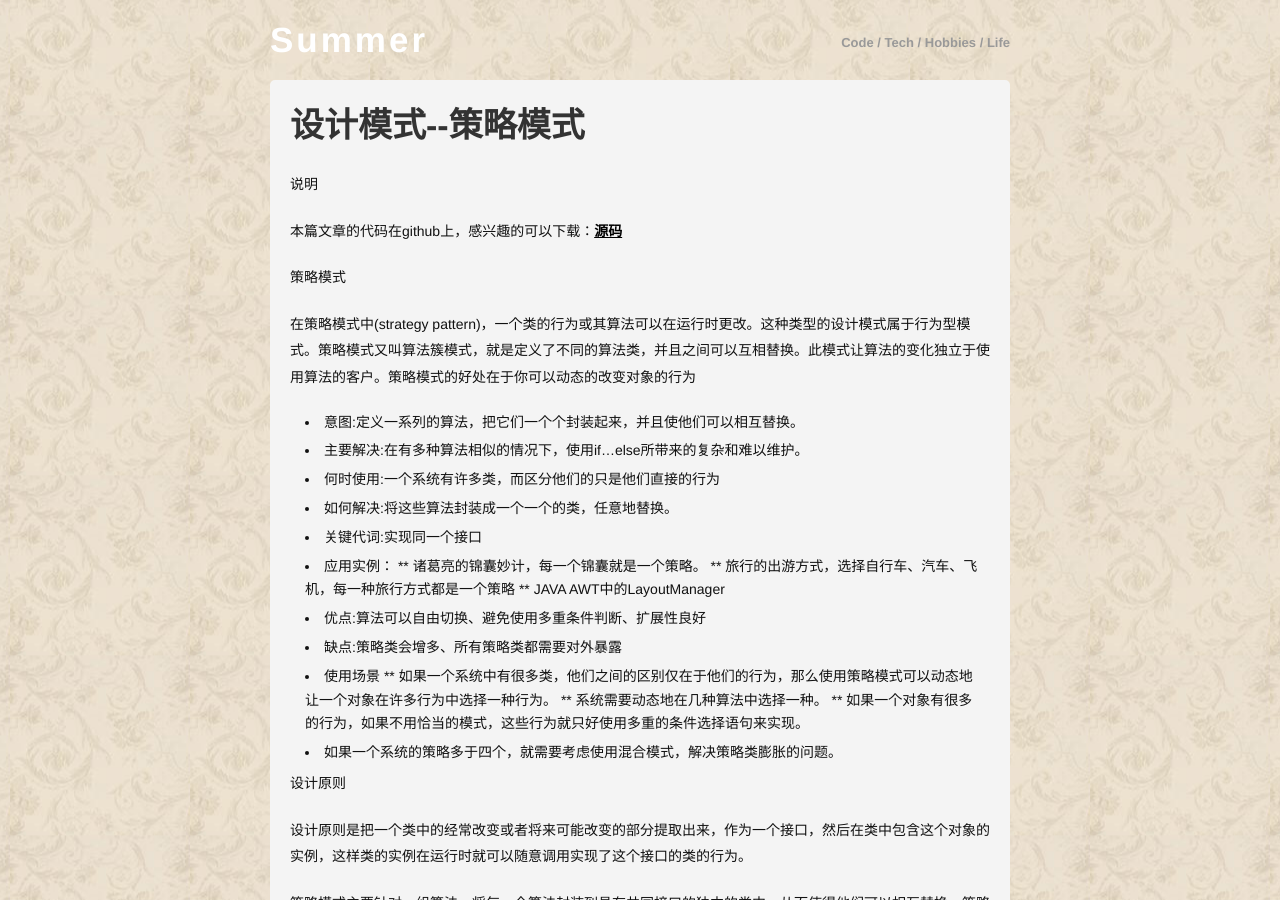
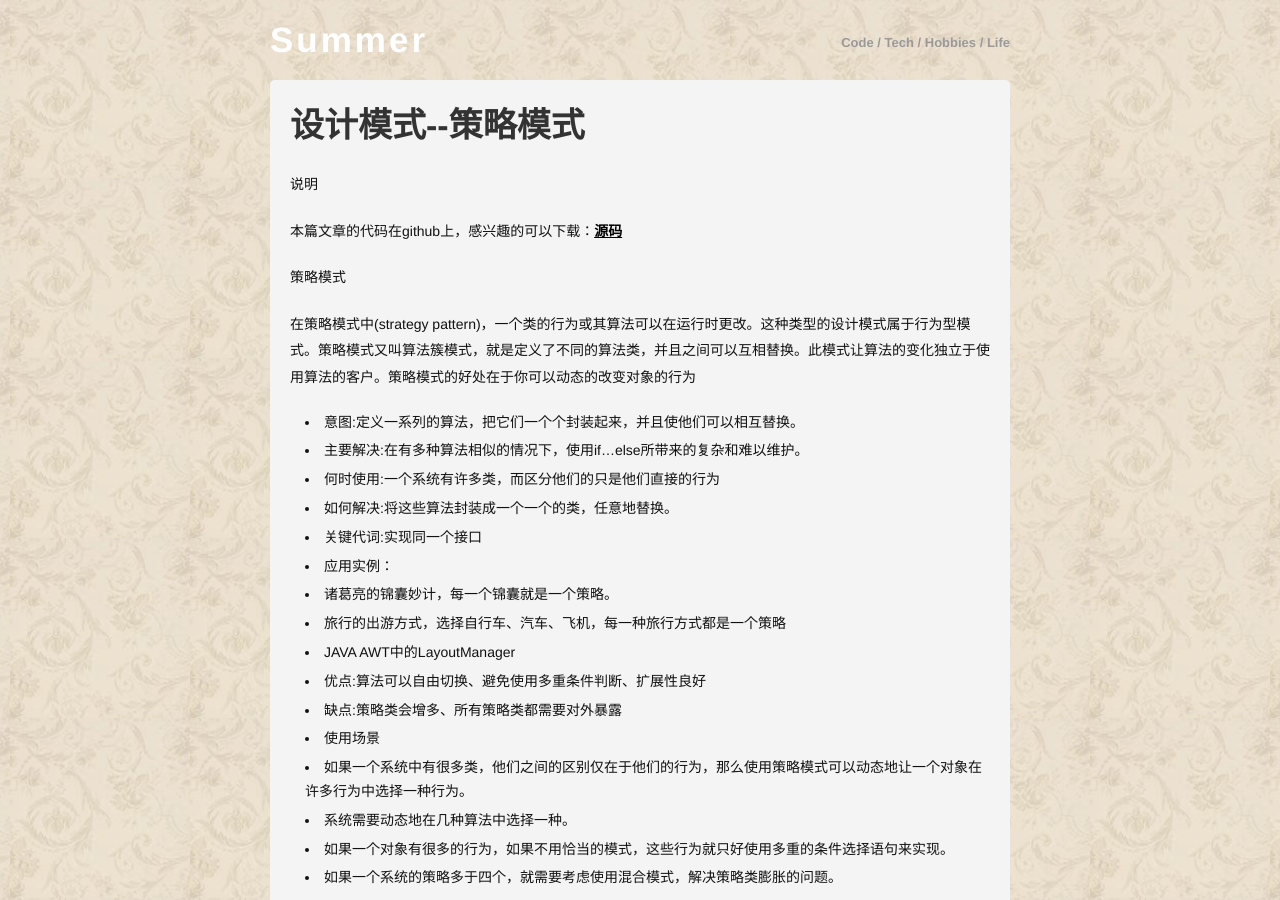
Before and after one commit to sdyz5210/sdyz5210.github.io, a Jekyll site: the page built from _posts/2015-11-26-design-patterns-strategy.md, in a window 1280 px wide and 900 px high. Built offline with Jekyll 4.4.1, drawn with Linux system fonts in a browser that asks for light colours; Markdown is read by kramdown in place of the engine named in the settings; comment, search, counter and statistics services are not loaded.

Commit message:
调整格式

```diff
--- a/_posts/2015-11-26-design-patterns-strategy.md
+++ b/_posts/2015-11-26-design-patterns-strategy.md
@@ -19,15 +19,15 @@ tags: [design patterns]
 * 如何解决:将这些算法封装成一个一个的类，任意地替换。
 * 关键代词:实现同一个接口
 * 应用实例：
- ** 诸葛亮的锦囊妙计，每一个锦囊就是一个策略。
- ** 旅行的出游方式，选择自行车、汽车、飞机，每一种旅行方式都是一个策略
- ** JAVA AWT中的LayoutManager
+ * 诸葛亮的锦囊妙计，每一个锦囊就是一个策略。
+ * 旅行的出游方式，选择自行车、汽车、飞机，每一种旅行方式都是一个策略
+ * JAVA AWT中的LayoutManager
 * 优点:算法可以自由切换、避免使用多重条件判断、扩展性良好
 * 缺点:策略类会增多、所有策略类都需要对外暴露
 * 使用场景
- ** 如果一个系统中有很多类，他们之间的区别仅在于他们的行为，那么使用策略模式可以动态地让一个对象在许多行为中选择一种行为。
- ** 系统需要动态地在几种算法中选择一种。
- ** 如果一个对象有很多的行为，如果不用恰当的模式，这些行为就只好使用多重的条件选择语句来实现。
+ * 如果一个系统中有很多类，他们之间的区别仅在于他们的行为，那么使用策略模式可以动态地让一个对象在许多行为中选择一种行为。
+ * 系统需要动态地在几种算法中选择一种。
+ * 如果一个对象有很多的行为，如果不用恰当的模式，这些行为就只好使用多重的条件选择语句来实现。
 * 如果一个系统的策略多于四个，就需要考虑使用混合模式，解决策略类膨胀的问题。
 
 #设计原则
```
